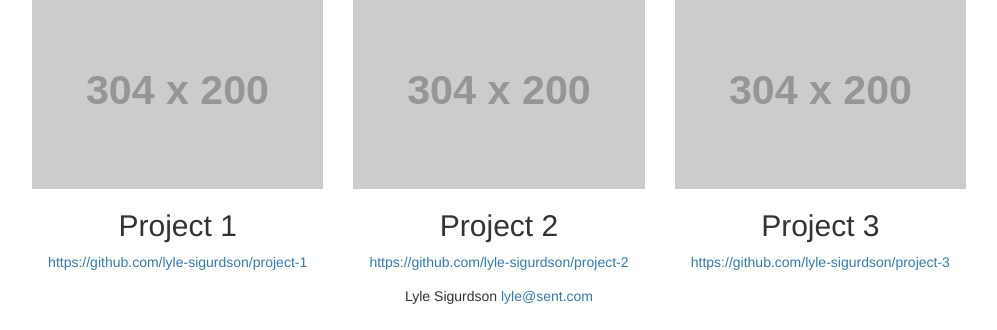
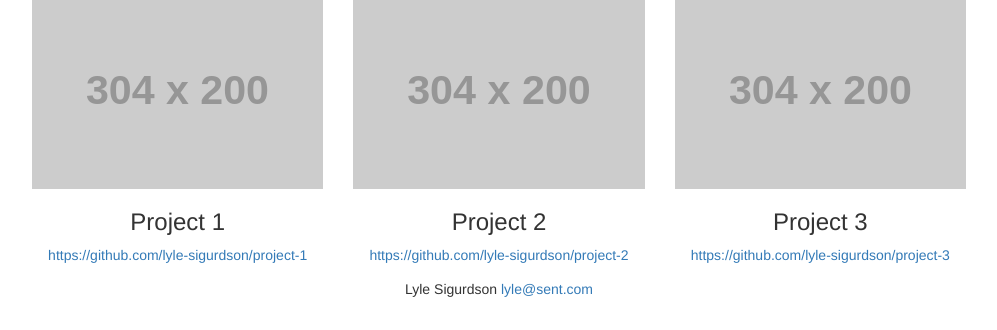
Before and after one commit to lyle-sigurdson/fewd-project-1, a website: page index.html in a window 1280 px wide. Shown: the part 548-878 px from the top of the page, without its empty margins (141-1138 px from the left). Drawn offline with Linux system fonts and the light colour scheme; placeholder pictures from the web are drawn by us.

Commit message:
Use rational heading levels.

```diff
--- a/index.html
+++ b/index.html
@@ -30,17 +30,17 @@
     <div class="row text-center">
       <div class="col-md-4">
         <img class="img-responsive" src="http://placehold.it/304x200" alt="Project 1">
-        <h2>Project 1</h2>
+        <h3>Project 1</h3>
         <a href="#">https://github.com/lyle-sigurdson/project-1</a>
       </div>
       <div class="col-md-4">
         <img class="img-responsive" src="http://placehold.it/304x200" alt="Project 2">
-        <h2>Project 2</h2>
+        <h3>Project 2</h3>
         <a href="#">https://github.com/lyle-sigurdson/project-2</a>
       </div>
       <div class="col-md-4">
         <img class="img-responsive" src="http://placehold.it/304x200" alt="Project 3">
-        <h2>Project 3</h2>
+        <h3>Project 3</h3>
         <a href="#">https://github.com/lyle-sigurdson/project-3</a>
       </div>
     </div>
```
